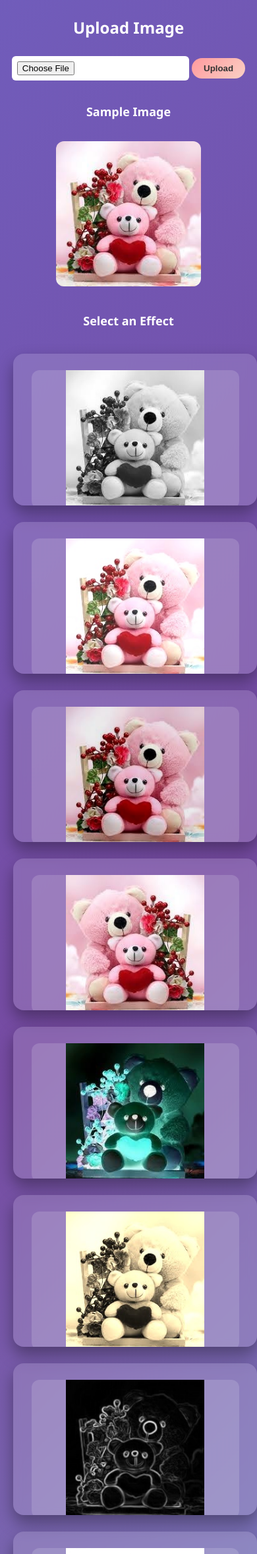
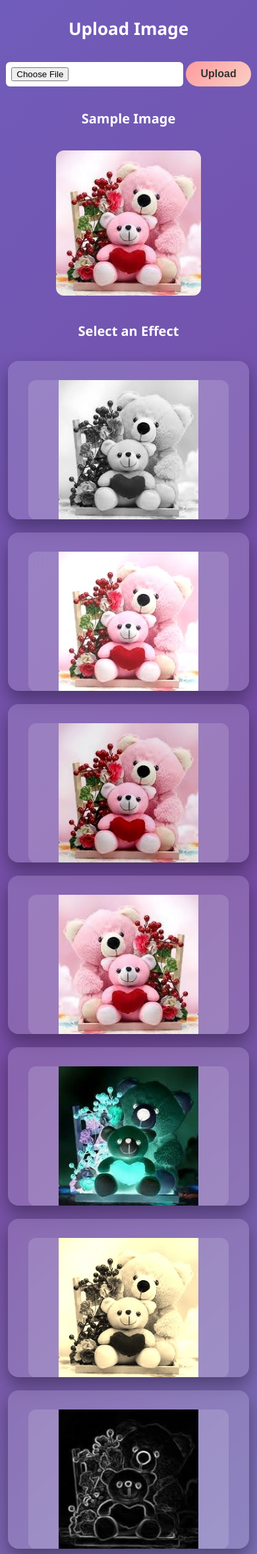
Before and after one commit to SriAashritha03/ImageLab, a Flask app: page / in a window 390 px wide. Shown: the top 2355 px of the page at 66% size. Run offline with Flask 3, Linux system fonts and the light colour scheme.

Commit message:
Changes that suits for any screan size

```diff
--- a/static/style.css
+++ b/static/style.css
@@ -226,3 +226,52 @@ a:hover {
         font-size: 14px;
     }
 }
+
+/* ===============================
+   Mobile Fine Tuning (REAL MOBILE)
+=============================== */
+@media (max-width: 600px) {
+
+    body {
+        font-size: 16px; /* prevent auto zoom */
+    }
+
+    h2 {
+        font-size: 26px;
+    }
+
+    h3 {
+        font-size: 20px;
+    }
+
+    .grid {
+        padding: 12px;
+        gap: 20px;
+    }
+
+    .card {
+        height: 240px;      /* taller for clarity */
+        padding: 14px;
+    }
+
+    .overlay h4 {
+        font-size: 20px;
+    }
+
+    .overlay p {
+        font-size: 15px;
+    }
+
+    .next-btn {
+        padding: 10px 20px;
+        font-size: 16px;
+    }
+
+    button {
+        font-size: 16px;
+        padding: 10px 22px;
+    }
+}
+* {
+    box-sizing: border-box;
+}
--- a/templates/effect.html
+++ b/templates/effect.html
@@ -2,6 +2,7 @@
 <html>
 <head>
     <title>{{ effect|capitalize }} Effect</title>
+    <meta name="viewport" content="width=device-width, initial-scale=1.0">
     <link rel="stylesheet" href="{{ url_for('static', filename='style.css') }}">
 </head>
 <body>
--- a/templates/home.html
+++ b/templates/home.html
@@ -2,6 +2,7 @@
 <html>
 <head>
     <title>Image Lab</title>
+    <meta name="viewport" content="width=device-width, initial-scale=1.0">
     <link rel="stylesheet" href="{{ url_for('static', filename='style.css') }}">
 </head>
 <body>
```
